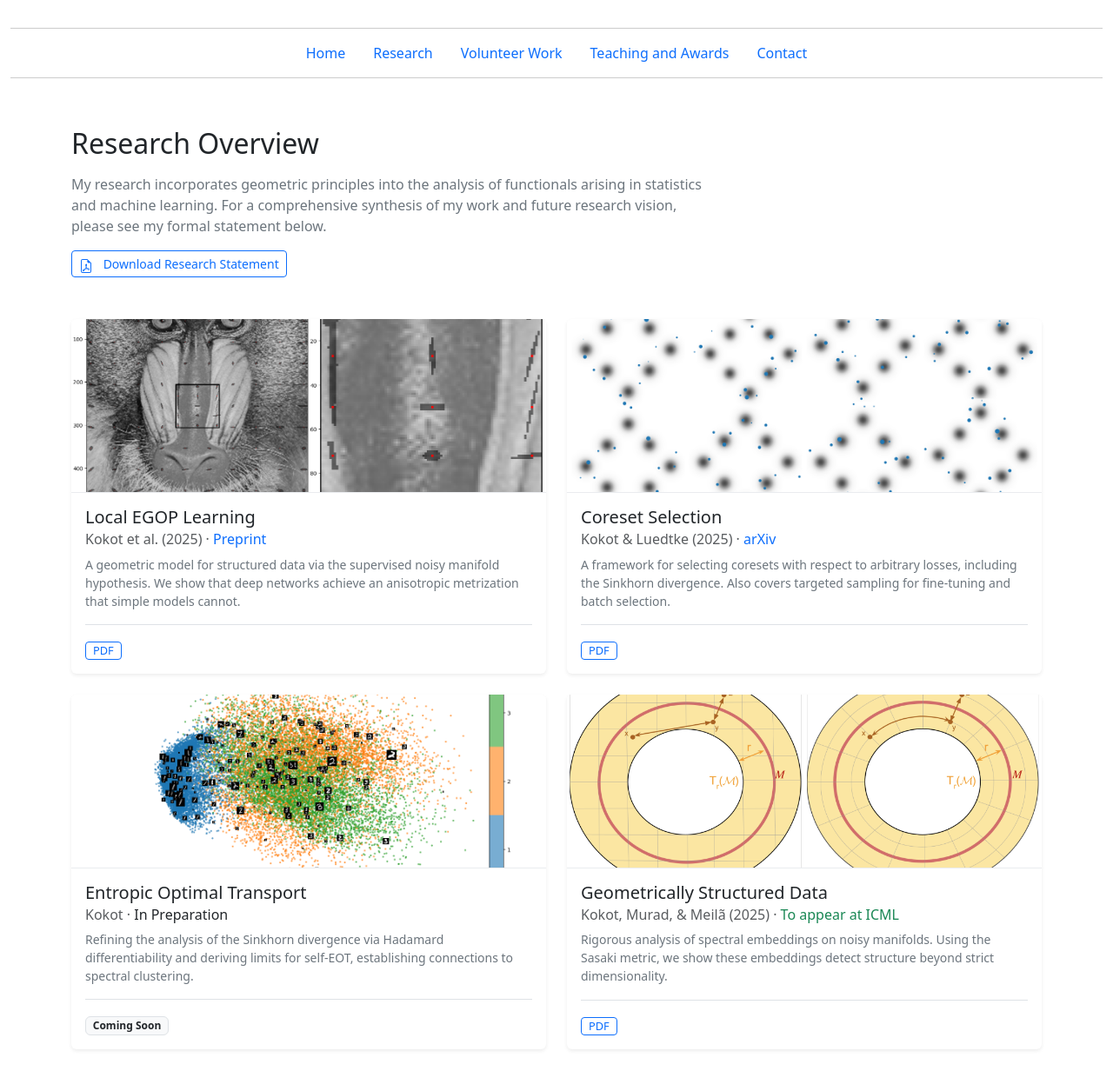
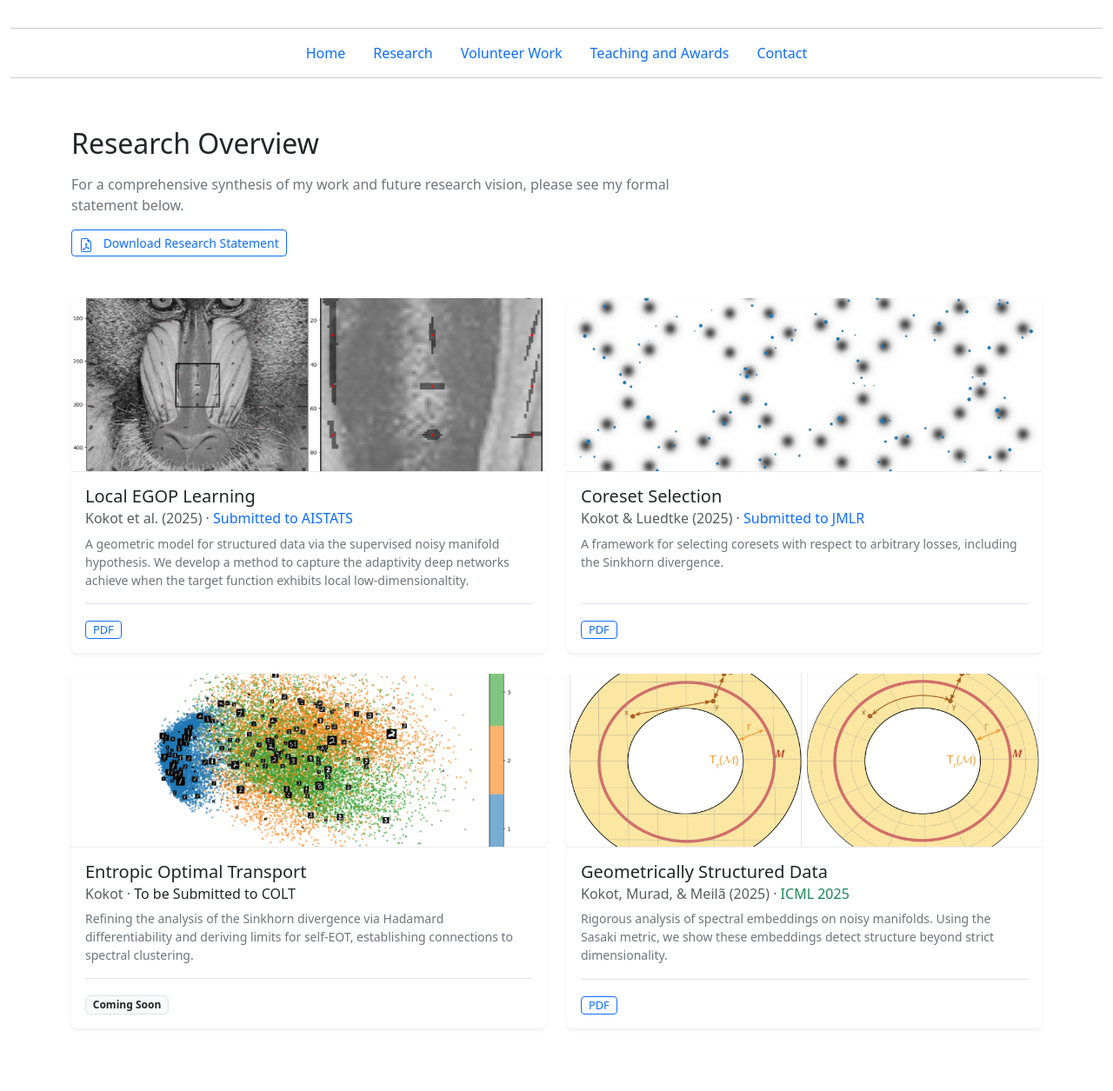
Before and after one commit to amkokot/alex_kokot, a Jekyll site: the page built from research_test.md, in a window 1280 px wide. Shown: the whole page at 87% size. Built offline with Jekyll 4.4.1, drawn with Linux system fonts in a browser that asks for light colours; after the commit the page ends 1231 px from its top, so only the background shows below that.

Commit message:
Add research test page layout

```diff
--- a/research_test.md
+++ b/research_test.md
@@ -46,7 +46,7 @@ permalink: /research-test/
   <div class="col-lg-8">
     <h2 class="mb-3">Research Overview</h2>
     <p class="text-secondary mb-3">
-      My research incorporates geometric principles into the analysis of functionals arising in statistics and machine learning. For a comprehensive synthesis of my work and future research vision, please see my formal statement below.
+      For a comprehensive synthesis of my work and future research vision, please see my formal statement below.
     </p>
     <a href="{{ site.baseurl }}/assets/Documents/research_1_16.pdf" target="_blank" class="btn btn-outline-primary btn-sm">
       <svg xmlns="http://www.w3.org/2000/svg" width="16" height="16" fill="currentColor" class="bi bi-file-earmark-pdf me-2" viewBox="0 0 16 16">
@@ -69,10 +69,10 @@ permalink: /research-test/
           <h5 class="card-title text-dark">Local EGOP Learning</h5>
         </a>
 
-        <h6 class="card-subtitle mb-2 text-muted">Kokot et al. (2025) · <span class="text-primary">Preprint</span></h6>
+        <h6 class="card-subtitle mb-2 text-muted">Kokot et al. (2025) · <span class="text-primary">Submitted to AISTATS</span></h6>
 
         <p class="card-text small text-secondary">
-          A geometric model for structured data via the supervised noisy manifold hypothesis. We show that deep networks achieve an anisotropic metrization that simple models cannot.
+          A geometric model for structured data via the supervised noisy manifold hypothesis. We develop a method to capture the adaptivity deep networks achieve when the target function exhibits local low-dimensionaltity.
         </p>
 
         <div class="mt-auto card-footer-actions pt-3 border-top">
@@ -91,10 +91,10 @@ permalink: /research-test/
           <h5 class="card-title text-dark">Coreset Selection</h5>
         </a>
 
-        <h6 class="card-subtitle mb-2 text-muted">Kokot & Luedtke (2025) · <span class="text-primary">arXiv</span></h6>
+        <h6 class="card-subtitle mb-2 text-muted">Kokot & Luedtke (2025) · <span class="text-primary">Submitted to JMLR</span></h6>
 
         <p class="card-text small text-secondary">
-          A framework for selecting coresets with respect to arbitrary losses, including the Sinkhorn divergence. Also covers targeted sampling for fine-tuning and batch selection.
+          A framework for selecting coresets with respect to arbitrary losses, including the Sinkhorn divergence.
         </p>
 
         <div class="mt-auto card-footer-actions pt-3 border-top">
@@ -113,7 +113,7 @@ permalink: /research-test/
           <h5 class="card-title text-dark">Entropic Optimal Transport</h5>
         </a>
 
-        <h6 class="card-subtitle mb-2 text-muted">Kokot · <span class="text-warning text-dark">In Preparation</span></h6>
+        <h6 class="card-subtitle mb-2 text-muted">Kokot · <span class="text-warning text-dark">To be Submitted to COLT</span></h6>
 
         <p class="card-text small text-secondary">
           Refining the analysis of the Sinkhorn divergence via Hadamard differentiability and deriving limits for self-EOT, establishing connections to spectral clustering.
@@ -135,7 +135,7 @@ permalink: /research-test/
           <h5 class="card-title text-dark">Geometrically Structured Data</h5>
         </a>
 
-        <h6 class="card-subtitle mb-2 text-muted">Kokot, Murad, & Meilã (2025) · <span class="text-success">To appear at ICML</span></h6>
+        <h6 class="card-subtitle mb-2 text-muted">Kokot, Murad, & Meilã (2025) · <span class="text-success">ICML 2025</span></h6>
 
         <p class="card-text small text-secondary">
           Rigorous analysis of spectral embeddings on noisy manifolds. Using the Sasaki metric, we show these embeddings detect structure beyond strict dimensionality.
@@ -161,9 +161,9 @@ permalink: /research-test/
       <div class="modal-body pt-2">
         <p class="text-muted fst-italic mb-4">Kokot et al. (2025)</p>
 
-        <p>It is commonly speculated that machine learning algorithms more effectively leverage <strong>structured data</strong> than their classical counterparts. I developed a geometric model for such structure via the <em>supervised noisy manifold hypothesis</em>, where covariates are concentrated about a low-dimensional manifold, and labels do not depend on orthogonal deviations.</p>
+        <p>It is commonly speculated that machine learning algorithms more effectively leverage <strong>structured data</strong> than their classical counterparts. The <em>supervised noisy manifold hypothesis</em> is designed to capture this, with covariates concentrated about a low-dimensional manifold, and labels invariant to orthogonal deviations.</p>
 
-        <p>This is an instance of our newly introduced setting of <em>continuous-index learning</em>. I study this problem via <strong>kernel smoothing</strong> in an adaptive Mahalanobis metric. The objective is to induce anisotropy, reducing estimator variance by elongating along the normal space and pooling additional low bias data points.</p>
+        <p>This is an instance of our newly introduced setting of <em>continuous-index learning</em>. I study this problem via <strong>kernel smoothing</strong> in an adaptive Mahalanobis metric. The objective is to induce anisotropy, reducing estimator variance by elongating along the normal space and pooling additional low bias data points.
 
         <div class="p-3 bg-light rounded my-3 border-start border-4 border-primary">
           <strong>Key Insight:</strong> My approach is motivated by metrization by the <strong>expected gradient outerproduct (EGOP)</strong>. Experimentally, we demonstrate that <strong>deep neural networks</strong> achieve a similar metrization, while two-layer neural networks cannot, even in overparameterized regimes.
@@ -186,7 +186,7 @@ permalink: /research-test/
       <div class="modal-body pt-2">
         <p class="text-muted fst-italic mb-4">Kokot & Luedtke (2025)</p>
 
-        <p>In this work, I took on the task of <strong>distributional compression</strong>. We seek to construct a 'coreset' of <em>m</em> observations such that, relative to a specified divergence <em>D</em>, the coreset's deviation from the empirical is of the same order as the empirical's deviation from the truth. This presents a substantial generalization of typical clustering and coreset selection settings, as the loss <em>D</em> is arbitrary.</p>
+        <p>We seek to construct a 'coreset' of <em>m</em> observations such that, relative to a specified divergence <em>D</em>, the coreset's deviation from the empirical is of the same order as the empirical's deviation from the truth. This presents a substantial generalization of typical clustering and coreset selection settings, as the loss <em>D</em> is arbitrary.</p>
 
         <p>I developed the <strong>Coresets of Order 2 (CO2)</strong> algorithm, which reduces the problem to minimizing a quadratic form under affine and sparsity constraints. By verifying <strong>Hadamard differentiability</strong> of the entropic potentials in the Gaussian RKHS, we showed that only poly-log(<em>n</em>) samples are required to approximate the population distribution up to negligible error.</p>
 
@@ -233,7 +233,7 @@ permalink: /research-test/
       <div class="modal-body pt-2">
         <p class="text-muted fst-italic mb-4">Kokot, Murad, & Meilã (2025)</p>
 
-        <p>I analyzed <strong>Laplacian spectral embeddings</strong> for manifold data injected with high-dimensional noise. The traditional folklore is that low-dimensional spectral embeddings are insensitive to such contamination. To verify this rigorously, I developed a metric perturbation argument, comparing the induced tube geometry to the "flattened" <strong>Sasaki metric</strong>.</p>
+        <p>We study <strong>Laplacian spectral embeddings</strong> for manifold data injected with high-dimensional noise. The traditional folklore is that low-dimensional spectral embeddings are insensitive to such contamination. To verify this rigorously, I developed a metric perturbation argument, comparing the induced tube geometry to the "flattened" <strong>Sasaki metric</strong>.</p>
 
         <p>The Sasaki metric presents a natural splitting of manifold and noise information, decomposing the Neumann Laplacian into an intrinsic component and a high frequency perturbation. By leveraging <strong>perturbation theory for unbounded operators</strong>, I showed that in the continuum, low frequency eigenfunctions are nearly invariant to deviations away from the manifold.</p>
 
```
